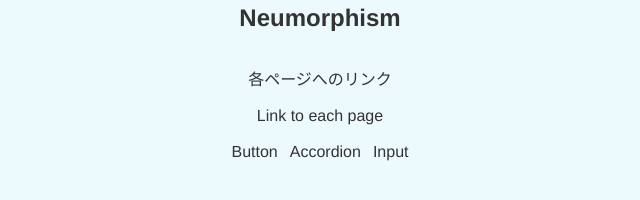
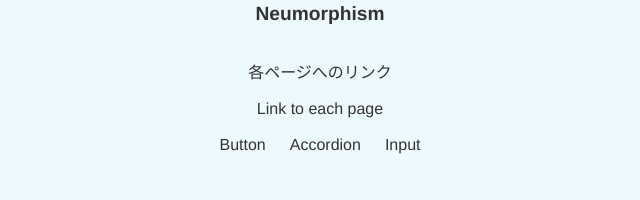
Before and after one commit to Huzitatuguharu/Neumorphism, a plain HTML site: page index.html in a window 1280 px wide. Shown: the whole page, without its empty margins (320-960 px from the left). Drawn offline with Linux system fonts and the light colour scheme.

Commit message:
header creation

```diff
--- a/index.html
+++ b/index.html
@@ -2,21 +2,46 @@
 <html lang="en">
 
 <head>
+  <title>Neumorphism</title>
+  <!-- 文字コード -->
   <meta charset="UTF-8">
-  <meta http-equiv="X-UA-Compatible" content="IE=edge">
+  <!-- レスポンシブ対応 -->
   <meta name="viewport" content="width=device-width, initial-scale=1.0">
+  <!-- ページの説明を記入する。表示される文字数は、60~120字文字程度 -->
+  <meta name="description" content="ページの説明" />
+  <!-- iPhone電話番号らしき文字列がリンクになるのを防ぐ -->
+  <meta name="format-detection" content="telephone=no" />
+  <!-- ファビコン -->
+  <link rel="icon" href="favicon.svg" type="image/svg+xml">
   <link rel="stylesheet" type="text/css" href="./style.css" />
-  <title>Neumorphism</title>
+
+  <!-- OGP関連 SNSなどでシェアされた時に表示される情報 -->
+  <!-- <meta property="og:site_name" content="サイト名" /> -->
+  <meta property="og:site_name" content="Neumorphism" />
+  <!-- ページURLを設定。絶対パスで記入 -->
+  <meta property="og:url" content="" />
+  <!-- トップページであればwebsite、それ以外はarticle -->
+  <meta property="og:type" content="website" />
+  <!-- ページタイトルを設定 -->
+  <meta property="og:title" content="Neumorphismtoppage" />
+  <!-- ページの説明を設定 -->
+  <meta property="og:description" content="Neumorphismの解説サイト" />
+  <!-- シェアされた時に表示したい画像を設定 絶対パスで記入 1200px × 630pxの画像-->
+  <meta property="og:image" content="URL" />
+  <!-- 検索結果にインデックス(表示)させたくないページに指定質の低いページにはnoindexやnofollowを使用 -->
+  <!-- <meta name="robots" content="noindex,nofollow"> -->
 </head>
 
 <body>
   <div class="container">
-    <h1 class="title">Neumorphism</h1>
+    <header class="container__header">
+      <a href="./index.html">Neumorphism</a>
+    </header>
     <main class="main_content">
 
       <p>各ページへのリンク</p>
       <p>Link to each page</p>
-      <nav class="nav">
+      <nav class="navarea">
         <a href="button.html">Button</a>
         <a href="accordion.html">Accordion</a>
         <a href="input.html">Input</a>
--- a/style.css
+++ b/style.css
@@ -559,16 +559,21 @@ body {
   gap: 32px;
 }
 
+.container__header {
+  font-size: 1.2rem;
+  font-weight: bold;
+}
+
 .title {
   font-size: 1.5rem;
   font-weight: bold;
 }
 
-.nav {
+.navarea {
   display: flex;
   justify-content: center;
   align-items: center;
-  gap: 12px;
+  gap: 24px;
 }
 
 /* nav内の子要素に対して */
```
Also changed, not shown: accordion.html (+7 -1 lines), button.html (+3 -0 lines), input.html (+3 -0 lines), favicon.svg (added).
